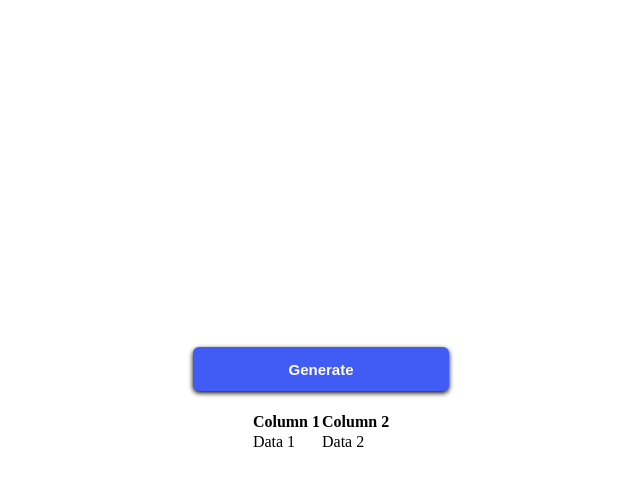
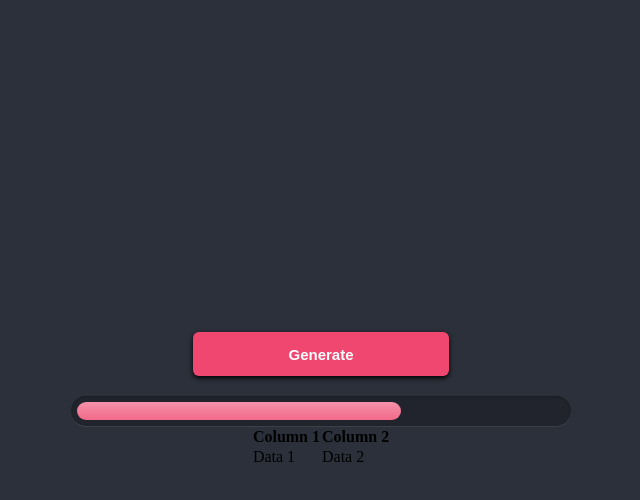
Before and after one commit to Tornike512/Random-numbers, a React (Vite) app: page / in a window 1280 px wide. Both pictures are taken after a click on the button "Generate". Shown: the top 500 px of the page, without its empty margins (319-959 px from the left). Built offline with nearby package versions, Linux system fonts and the light colour scheme.

Commit message:
Add: Progressive Bar Design

```diff
--- a/src/App.scss
+++ b/src/App.scss
@@ -2,6 +2,10 @@
   box-sizing: border-box;
   padding: 0;
   margin: 0;
+}
+
+body {
+  background-color: #2c303a;
 }
 
 .main-container {
@@ -15,7 +19,7 @@
     width: 20%;
     height: 44px;
     margin-bottom: 20px;
-    background-color: #405cf5;
+    background-color: #ef476f;
     border-radius: 6px;
     color: #ffffff;
     font-weight: bold;
@@ -25,7 +29,7 @@
     cursor: pointer;
 
     &:hover {
-      background-color: #5770fa;
+      background-color: #f76c8c;
     }
   }
 }
--- a/src/App.tsx
+++ b/src/App.tsx
@@ -1,9 +1,11 @@
 import { useState, useEffect } from "react";
+import ProgressBar from "./Components/ProgressBar/ProgressBar";
 
 import "./App.scss";
 
 function App() {
   const [numbersList, setNumbersList] = useState<string[]>([]);
+  const [showProgressiveBar, setShowProgressiveBar] = useState<boolean>(false);
 
   const arrOfNums: number[] = [];
 
@@ -26,11 +28,16 @@ function App() {
     }
   }, [numbersList]);
 
-  console.log(numbersList);
+  const handleGenerateButton = () => {
+    setShowProgressiveBar(true);
+  };
 
   return (
     <main className="main-container">
-      <button className="generate">Generate</button>
+      <button onClick={handleGenerateButton} className="generate">
+        Generate
+      </button>
+      {showProgressiveBar && <ProgressBar />}
       <table>
         <tr>
           <th>Column 1</th>
--- /dev/null
+++ b/src/Components/ProgressBar/Index.ts
@@ -0,0 +1 @@
+export { ProgressBar } from "./ProgressBar";
--- /dev/null
+++ b/src/Components/ProgressBar/ProgressBar.scss
@@ -0,0 +1,41 @@
+.container {
+  width: 500px;
+  text-align: center;
+}
+
+.progress2 {
+  padding: 6px;
+  border-radius: 30px;
+  background: rgba(0, 0, 0, 0.25);
+  box-shadow: inset 0 1px 2px rgba(0, 0, 0, 0.25),
+    0 1px rgba(255, 255, 255, 0.08);
+}
+
+.progress-bar2 {
+  height: 18px;
+  border-radius: 30px;
+  background-image: linear-gradient(
+    to bottom,
+    rgba(255, 255, 255, 0.3),
+    rgba(255, 255, 255, 0.05)
+  );
+  transition: 0.4s linear;
+  transition-property: width, background-color;
+}
+
+.progress-moved .progress-bar2 {
+  width: 85%;
+  background-color: #ef476f;
+  animation: progressAnimation 6s;
+}
+
+@keyframes progressAnimation {
+  0% {
+    width: 5%;
+    background-color: #f9bcca;
+  }
+  100% {
+    width: 85%;
+    background-color: #ef476f;
+  }
+}
--- /dev/null
+++ b/src/Components/ProgressBar/ProgressBar.tsx
@@ -0,0 +1,13 @@
+import "./ProgressBar.scss";
+
+export function ProgressBar() {
+  return (
+    <div className="container">
+      <div className="progress2 progress-moved">
+        <div className="progress-bar2"></div>
+      </div>
+    </div>
+  );
+}
+
+export default ProgressBar;
```
